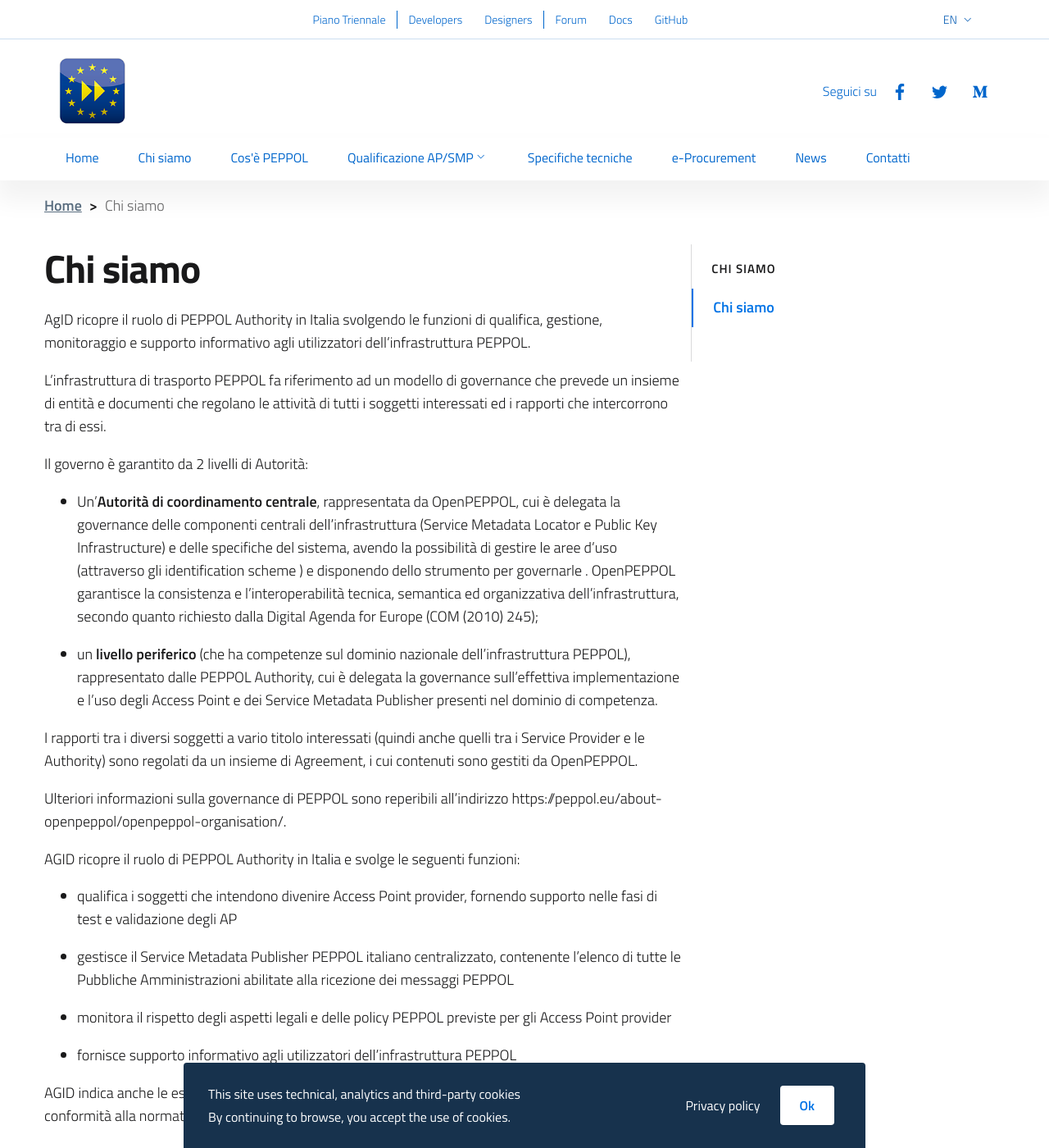
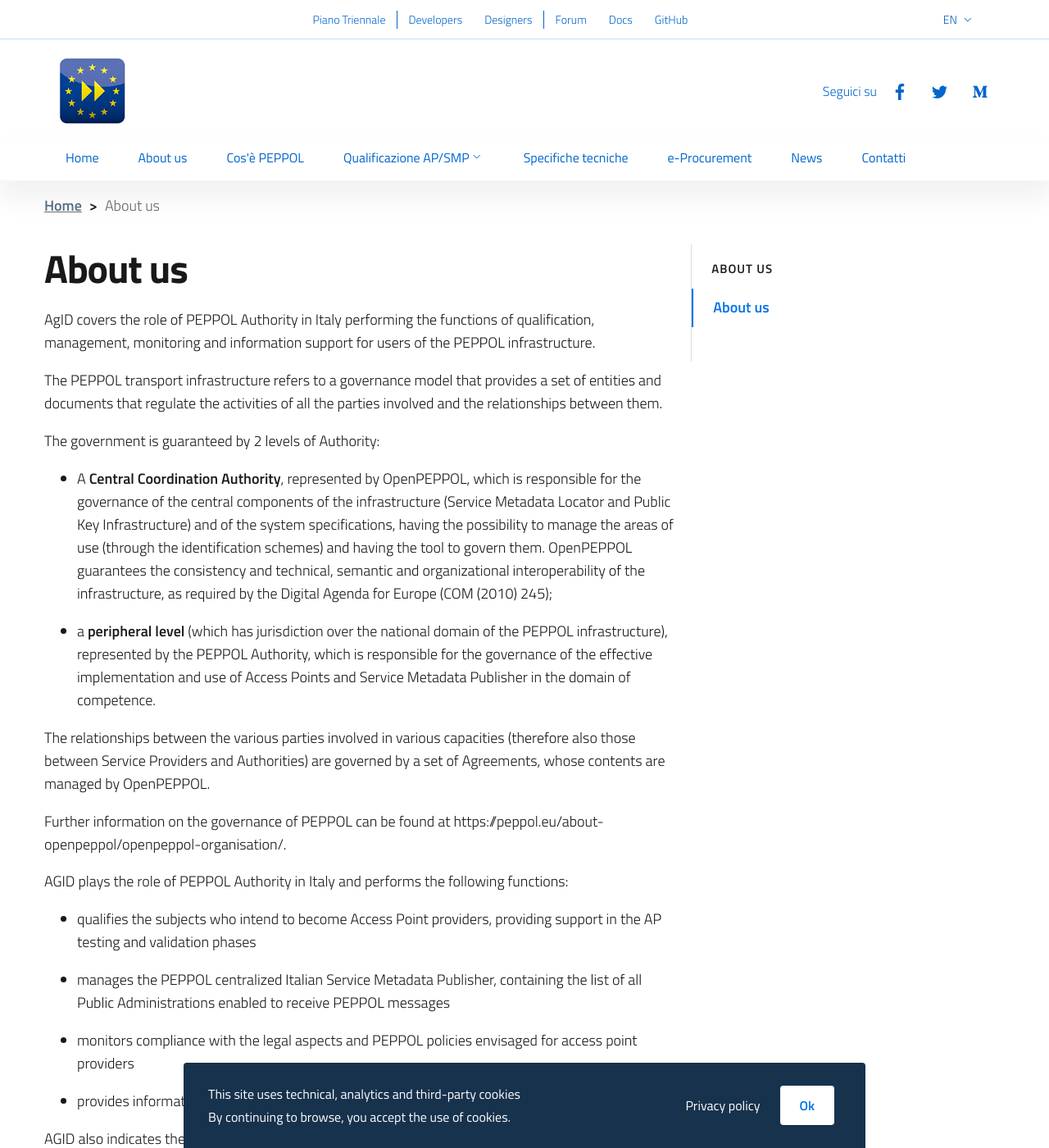
Before and after one commit to realeroberto/peppol.agid.gov.it, a Jekyll site: the page built from en/chi-siamo.md, in a window 1280 px wide and 1400 px high. Shown: the whole window at 82% size. Built offline with Jekyll 4.4.1, drawn with Linux system fonts in a browser that asks for light colours; some of the changed text lies outside the part shown.

Commit message:
Update chi-siamo.md
Tradotto chi siamo

```diff
--- a/en/chi-siamo.md
+++ b/en/chi-siamo.md
@@ -1,57 +1,34 @@
 ---
 layout: page
-title: Chi siamo
+title: About us
 description:
 lang: en
-ref: chi-siamo
+ref: about-us
 order: 2
 ---
 
-AgID ricopre il ruolo di PEPPOL Authority in Italia svolgendo le funzioni di
-qualifica, gestione, monitoraggio e supporto informativo agli utilizzatori
-dell'infrastruttura PEPPOL.
+AgID covers the role of PEPPOL Authority in Italy performing the functions of qualification, management, monitoring and information support for users of the PEPPOL infrastructure.
 
-L’infrastruttura di trasporto PEPPOL fa riferimento ad un modello di governance
-che prevede un insieme di entità e documenti che regolano le attività di tutti i
-soggetti interessati ed i rapporti che intercorrono tra di essi.
+The PEPPOL transport infrastructure refers to a governance model that provides a set of entities and documents that regulate the activities of all the parties involved and the relationships between them.
 
-Il governo è garantito da 2 livelli di Autorità:
+The government is guaranteed by 2 levels of Authority:
 
-- Un’**Autorità di coordinamento centrale**, rappresentata da OpenPEPPOL, cui è
-  delegata la governance delle componenti centrali dell’infrastruttura (Service
-  Metadata Locator e Public Key Infrastructure) e delle specifiche del sistema,
-  avendo la possibilità di gestire le aree d’uso (attraverso gli identification
-  scheme ) e disponendo dello strumento per governarle . OpenPEPPOL garantisce
-  la consistenza e l’interoperabilità tecnica, semantica ed organizzativa
-  dell’infrastruttura, secondo quanto richiesto dalla Digital Agenda for Europe
-  (COM (2010) 245);
+- A **Central Coordination Authority**, represented by OpenPEPPOL, which is responsible for the governance of the central components of the infrastructure (Service Metadata Locator and Public Key Infrastructure) and of the system specifications, having the possibility to manage the areas of use (through the identification schemes) and having the tool to govern them. OpenPEPPOL guarantees the consistency and technical, semantic and organizational interoperability of the infrastructure, as required by the Digital Agenda for Europe (COM (2010) 245);
 
-- un **livello periferico** (che ha competenze sul dominio nazionale
-  dell’infrastruttura PEPPOL), rappresentato dalle PEPPOL Authority, cui è
-  delegata la governance sull’effettiva implementazione e l’uso degli Access
-  Point e dei Service Metadata Publisher presenti nel dominio di competenza.
+- a **peripheral level** (which has jurisdiction over the national domain of the PEPPOL infrastructure), represented by the PEPPOL Authority, which is responsible for the governance of the effective implementation and use of Access Points and Service Metadata Publisher in the domain of competence.
 
-I rapporti tra i diversi soggetti a vario titolo interessati (quindi anche
-quelli tra i Service Provider e le Authority) sono regolati da un insieme di
-Agreement, i cui contenuti sono gestiti da OpenPEPPOL.
+The relationships between the various parties involved in various capacities (therefore also those between Service Providers and Authorities) are governed by a set of Agreements, whose contents are managed by OpenPEPPOL.
 
-Ulteriori informazioni sulla governance di PEPPOL sono reperibili all’indirizzo
-https://peppol.eu/about-openpeppol/openpeppol-organisation/.
+Further information on the governance of PEPPOL can be found at https://peppol.eu/about-openpeppol/openpeppol-organisation/.
 
-AGID ricopre il ruolo di PEPPOL Authority in Italia e svolge le seguenti
-funzioni:
+AGID plays the role of PEPPOL Authority in Italy and performs the following functions:
 
-- qualifica i soggetti che intendono divenire Access Point provider, fornendo
-  supporto nelle fasi di test e validazione degli AP
+- qualifies the subjects who intend to become Access Point providers, providing support in the AP testing and validation phases
 
-- gestisce il Service Metadata Publisher PEPPOL italiano centralizzato,
-  contenente l’elenco di tutte le Pubbliche Amministrazioni abilitate alla
-  ricezione dei messaggi PEPPOL
+- manages the PEPPOL centralized Italian Service Metadata Publisher, containing the list of all Public Administrations enabled to receive PEPPOL messages
 
-- monitora il rispetto degli aspetti legali e delle policy PEPPOL previste per
-  gli Access Point provider
+- monitors compliance with the legal aspects and PEPPOL policies envisaged for access point providers
 
-- fornisce supporto informativo agli utilizzatori dell’infrastruttura PEPPOL
+- provides information support to users of the PEPPOL infrastructure
 
-AGID indica anche le estensioni nazionali delle specifiche PEPPOL BIS per lo
-scambio di messaggi in conformità alla normativa italiana.
+AGID also indicates the national extensions of the PEPPOL BIS specifications for the exchange of messages in accordance with Italian legislation.
```
